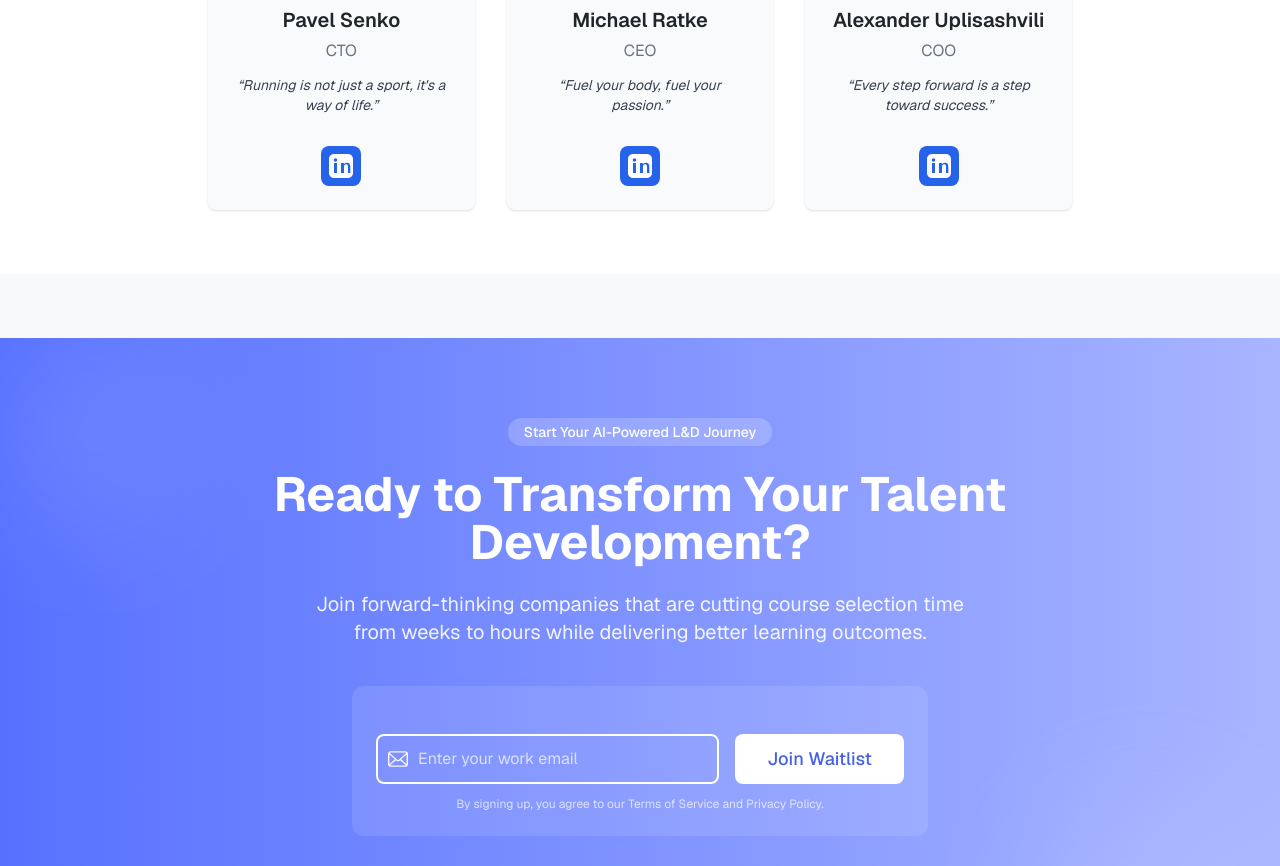
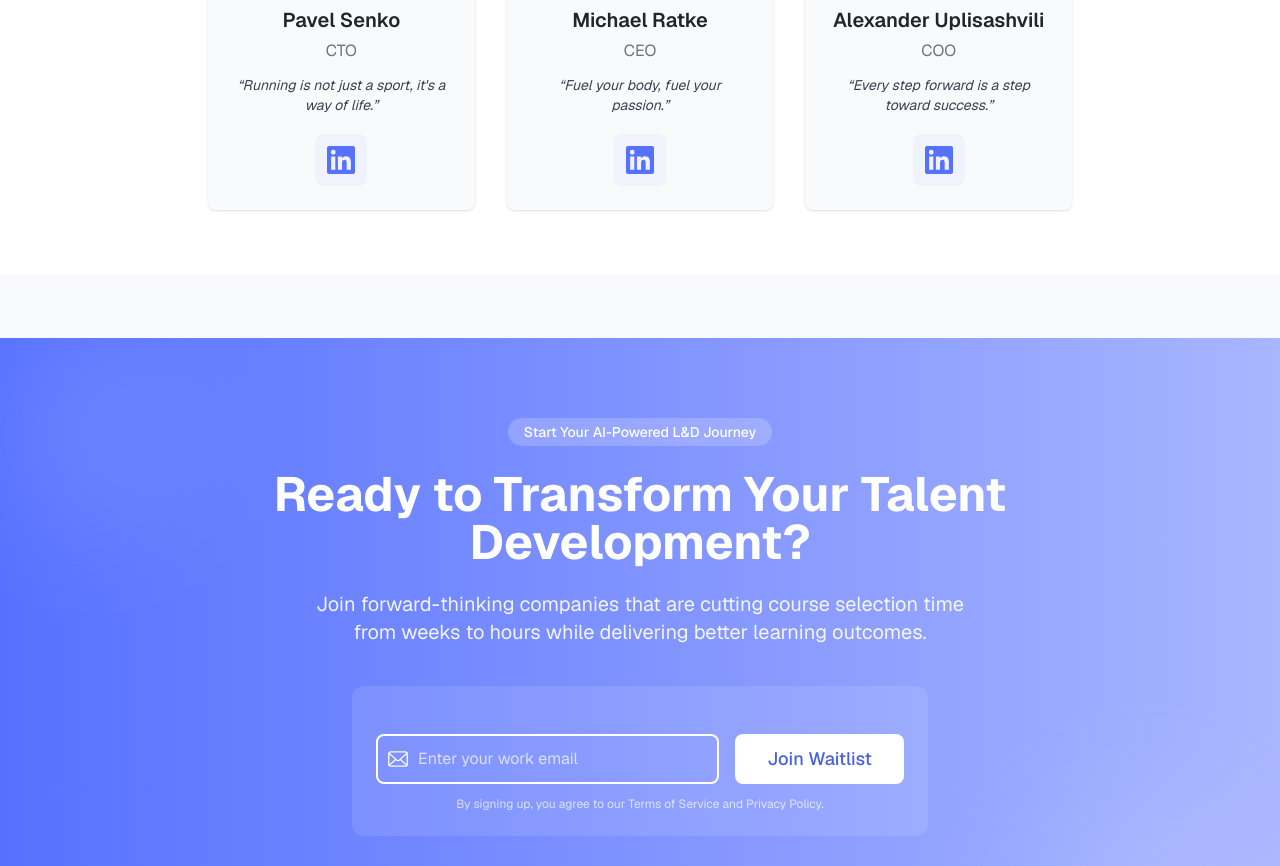
Before and after one commit to Grihladin/knowley_landing_page, a Next.js app: page / in a window 1280 px wide. Shown: the part 3020-3886 px from the top of the page. Built offline with nearby package versions, Linux system fonts and the light colour scheme.

Commit message:
changed linkedin icon on team section

```diff
--- a/app/TeamSection.tsx
+++ b/app/TeamSection.tsx
@@ -68,18 +68,20 @@ export default function TeamSection() {
 							</p>
 							<a
 								href={member.linkedin}
-								className="inline-flex items-center justify-center p-2 bg-blue-600 text-white rounded-lg mt-auto hover:scale-105 hover:shadow-lg transition-transform duration-200 ease-in-out"
+								className="text-primary bg-primary/5 p-3 rounded-lg inline-flex items-center justify-center mt-auto hover:scale-105 hover:shadow-lg transition-transform duration-200 ease-in-out"
 								target="_blank"
 								rel="noopener noreferrer"
 								aria-label={`LinkedIn profile of ${member.name}`}
+								title="LinkedIn"
 							>
 								<svg
 									xmlns="http://www.w3.org/2000/svg"
+									className="h-7 w-7"
 									fill="currentColor"
 									viewBox="0 0 24 24"
-									className="w-6 h-6"
+									aria-hidden="true"
 								>
-									<path d="M19 0h-14c-2.761 0-5 2.239-5 5v14c0 2.761 2.239 5 5 5h14c2.762 0 5-2.239 5-5v-14c0-2.761-2.238-5-5-5zm-11 19h-3v-10h3v10zm-1.5-11.268c-.966 0-1.75-.784-1.75-1.75s.784-1.75 1.75-1.75 1.75.784 1.75 1.75-.784 1.75-1.75 1.75zm15.5 11.268h-3v-5.604c0-1.337-.025-3.063-1.868-3.063-1.868 0-2.154 1.459-2.154 2.967v5.7h-3v-10h2.881v1.367h.041c.401-.761 1.379-1.563 2.838-1.563 3.034 0 3.595 1.997 3.595 4.59v5.606z" />
+									<path d="M20.447 20.452h-3.554v-5.569c0-1.328-.027-3.037-1.852-3.037-1.853 0-2.136 1.445-2.136 2.939v5.667H9.351V9h3.414v1.561h.046c.477-.9 1.637-1.85 3.37-1.85 3.601 0 4.267 2.37 4.267 5.455v6.286zM5.337 7.433a2.062 2.062 0 0 1-2.063-2.065a2.064 2.064 0 1 1 2.063 2.065zm1.782 13.019H3.555V9h3.564v11.452zM22.225 0H1.771C.792 0 0 .774 0 1.729v20.542C0 23.227.792 24 1.771 24h20.451C23.2 24 24 23.227 24 22.271V1.729C24 .774 23.2 0 22.222 0h.003z"/>
 								</svg>
 							</a>
 						</div>
```
